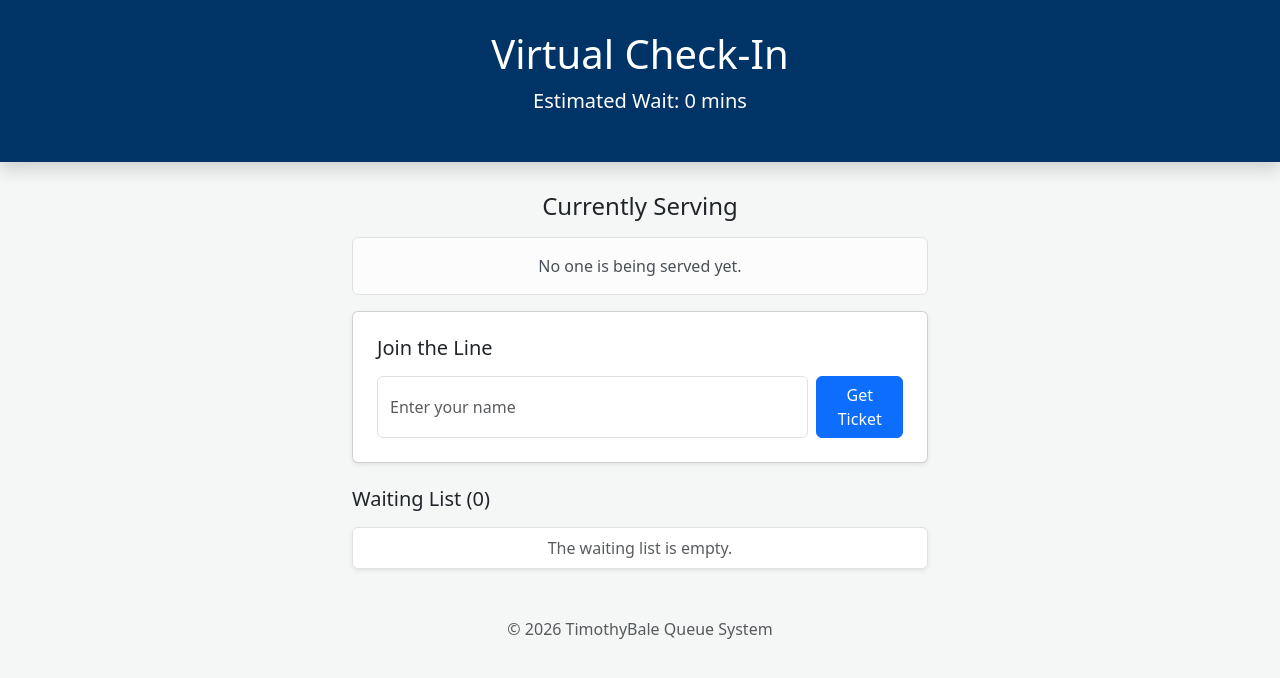
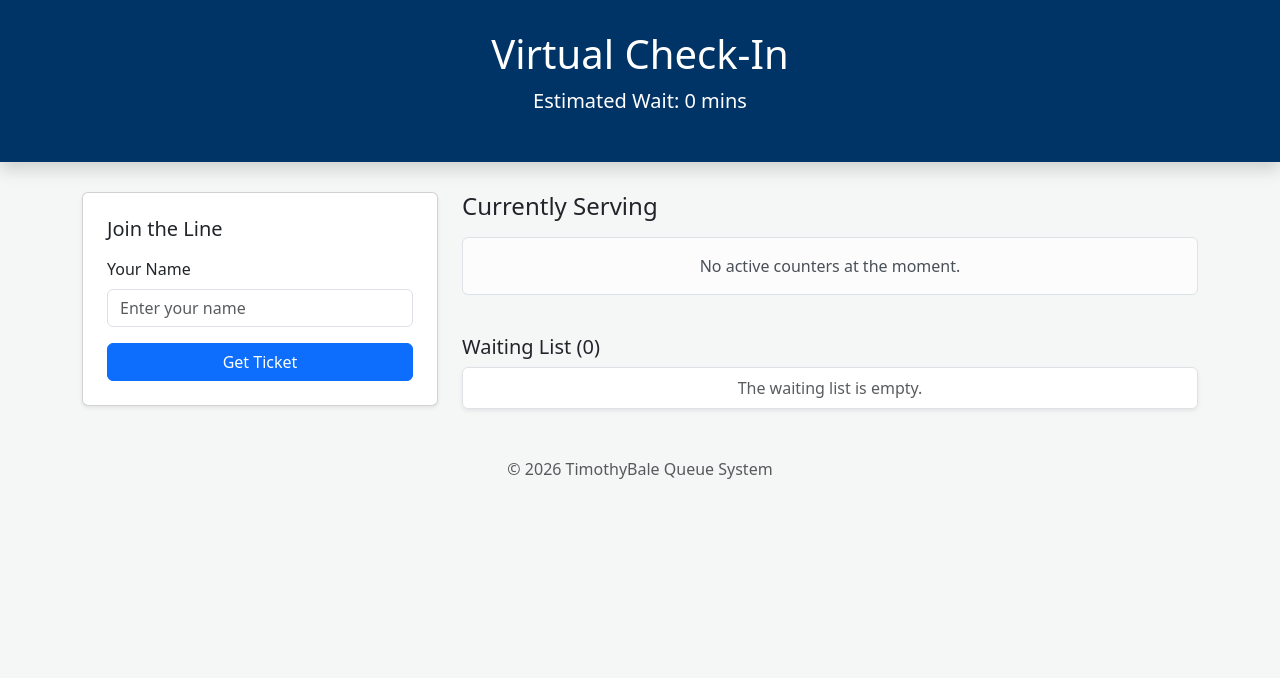
Before and after one commit to 3k100612-max/queue, a Flask app: page / in a window 1280 px wide. Shown: the top 678 px of the page. Run offline with Flask 3, Linux system fonts and the light colour scheme; data that the repository does not hold is empty; some libraries are stand-ins or nearby versions.

Commit message:
Update index.html

```diff
--- a/templates/index.html
+++ b/templates/index.html
@@ -4,48 +4,103 @@
     <meta charset="UTF-8">
     <meta name="viewport" content="width=device-width, initial-scale=1.0">
     <title>Customer Queue</title>
+
     <link rel="stylesheet" href="https://cdn.jsdelivr.net/npm/bootstrap@5.3.0/dist/css/bootstrap.min.css">
+
     <style>
         body { background-color: #f4f7f6; }
-        .hero { background: #003366; color: white; padding: 30px 0; text-align: center; margin-bottom: 30px; }
-        .serving-box { background: #fff; border: 3px solid #28a745; border-radius: 15px; padding: 20px; margin-bottom: 20px; box-shadow: 0 4px 15px rgba(0,0,0,0.1); }
-        .ticket-badge { font-size: 1.2rem; font-weight: bold; }
+
+        .hero {
+            background: #003366;
+            color: white;
+            padding: 30px 0;
+            text-align: center;
+            margin-bottom: 30px;
+        }
+
+        .serving-box {
+            background: #fff;
+            border: 3px solid #28a745;
+            border-radius: 15px;
+            padding: 25px;
+            height: 100%;
+            box-shadow: 0 4px 15px rgba(0,0,0,0.1);
+        }
+
+        .serving-box h3 {
+            font-size: 1.6rem;
+        }
+
+        .ticket-badge {
+            font-size: 1.3rem;
+            font-weight: bold;
+        }
     </style>
 </head>
+
 <body>
+
 <div class="hero shadow">
     <h1>Virtual Check-In</h1>
     <p class="lead">Estimated Wait: <strong>{{ wait_time }} mins</strong></p>
 </div>
 
-    <div class="container" style="max-width: 600px;">
+<div class="container">
+    <div class="row">
 
-        <!-- SECTION: NOW SERVING -->
-        <h4 class="mb-3 text-center">Currently Serving</h4>
+        <!-- ✅ LEFT SIDE: USER INPUT -->
+        <div class="col-md-4">
+            <div class="card p-4 shadow-sm">
+                <h5 class="mb-3">Join the Line</h5>
+
+                <form action="/join" method="POST">
+                    <div class="mb-3">
+                        <label class="form-label">Your Name</label>
+                        <input type="text" name="name" class="form-control" placeholder="Enter your name" required>
+                    </div>
+
+                    <button type="submit" class="btn btn-primary w-100">Get Ticket</button>
+                </form>
+            </div>
+        </div>
+
+
+        <!-- ✅ RIGHT SIDE -->
+        <div class="col-md-8">
+
+            <!-- ✅ CURRENTLY SERVING -->
+            <h4 class="mb-3">Currently Serving</h4>
+
+            <div class="row">
             {% if serving %}
                 {% for person in serving %}
+                <div class="col-lg-6 col-md-6 col-sm-12 mb-3">
                     <div class="serving-box text-center">
-                <h5 class="text-muted">COUNTER: {{ person.counter_name }}</h5>
-                <h1 class="display-4 text-success">{{ person.name }}</h1>
+                        <h6 class="text-muted">COUNTER</h6>
+                        <h5 class="fw-bold">{{ person.counter_name }}</h5>
+
+                        <hr>
+
+                        <h3 class="text-success">{{ person.name }}</h3>
                         <div class="ticket-badge">TICKET: #{{ person.id }}</div>
+                    </div>
                 </div>
                 {% endfor %}
             {% else %}
-            <div class="alert alert-light text-center border">No one is being served yet.</div>
+                <div class="col-12">
+                    <div class="alert alert-light text-center border">
+                        No active counters at the moment.
+                    </div>
+                </div>
             {% endif %}
-
-        <!-- SECTION: JOIN FORM -->
-        <div class="card p-4 mb-4 shadow-sm">
-            <h5 class="mb-3">Join the Line</h5>
-            <form action="/join" method="POST" class="d-flex gap-2">
-                <input type="text" name="name" class="form-control" placeholder="Enter your name" required>
-                <button type="submit" class="btn btn-primary">Get Ticket</button>
-            </form>
             </div>
 
-        <!-- SECTION: WAITING LIST -->
-        <h5 class="mb-3">Waiting List ({{ queue|length }})</h5>
+
+            <!-- ✅ WAITING LIST -->
+            <h5 class="mt-4">Waiting List ({{ queue|length }})</h5>
+
             <div class="list-group shadow-sm">
+
                 {% for person in queue %}
                 <div class="list-group-item d-flex justify-content-between align-items-center">
                     <div>
@@ -55,8 +110,14 @@
                     <span class="badge bg-primary rounded-pill">#{{ person.id }}</span>
                 </div>
                 {% else %}
-            <div class="list-group-item text-center text-muted">The waiting list is empty.</div>
+                <div class="list-group-item text-center text-muted">
+                    The waiting list is empty.
+                </div>
                 {% endfor %}
+
+            </div>
+
+        </div>
     </div>
 </div>
 
@@ -65,8 +126,9 @@
 </footer>
 
 <script>
-        // Refresh page every 10 seconds to update the queue automatically
+    // Auto refresh every 10 seconds
     setTimeout(function(){ location.reload(); }, 10000);
 </script>
+
 </body>
 </html>
```
Lines whose indentation alone changed are shown as unchanged.
